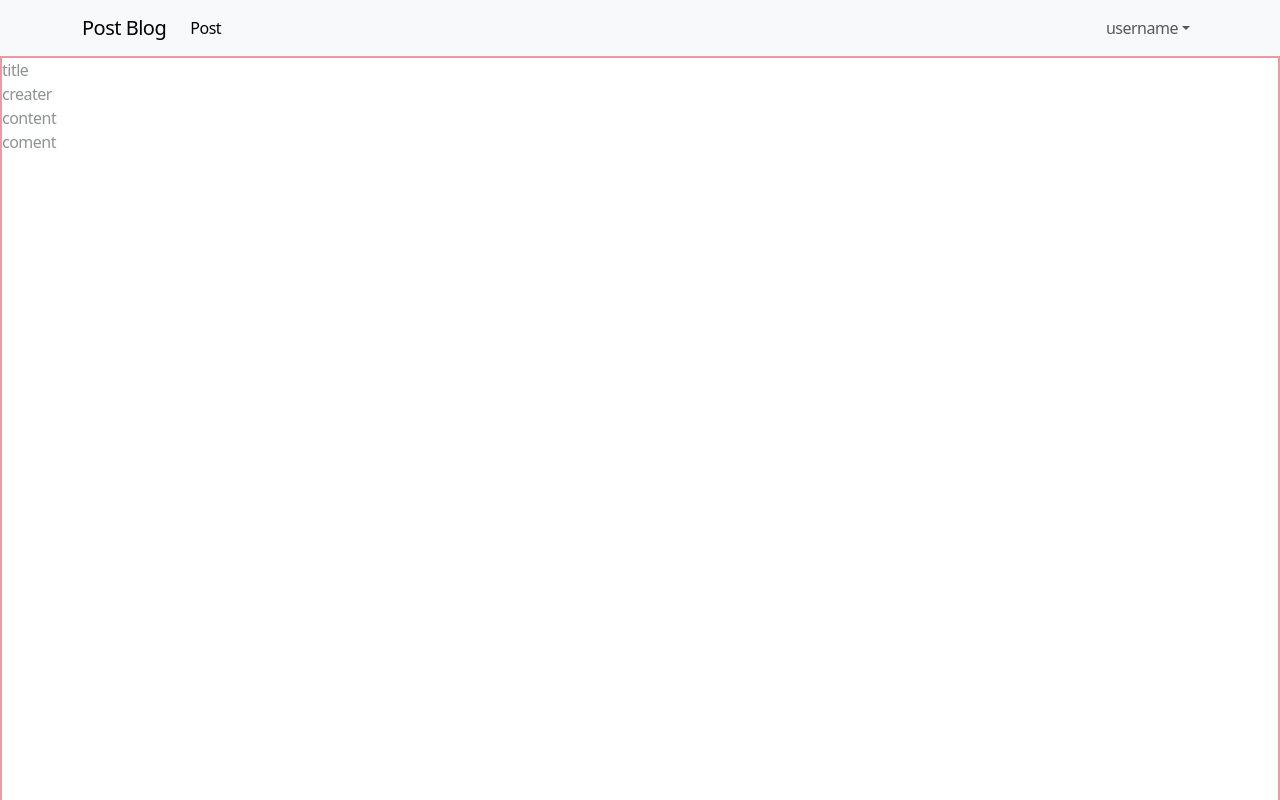
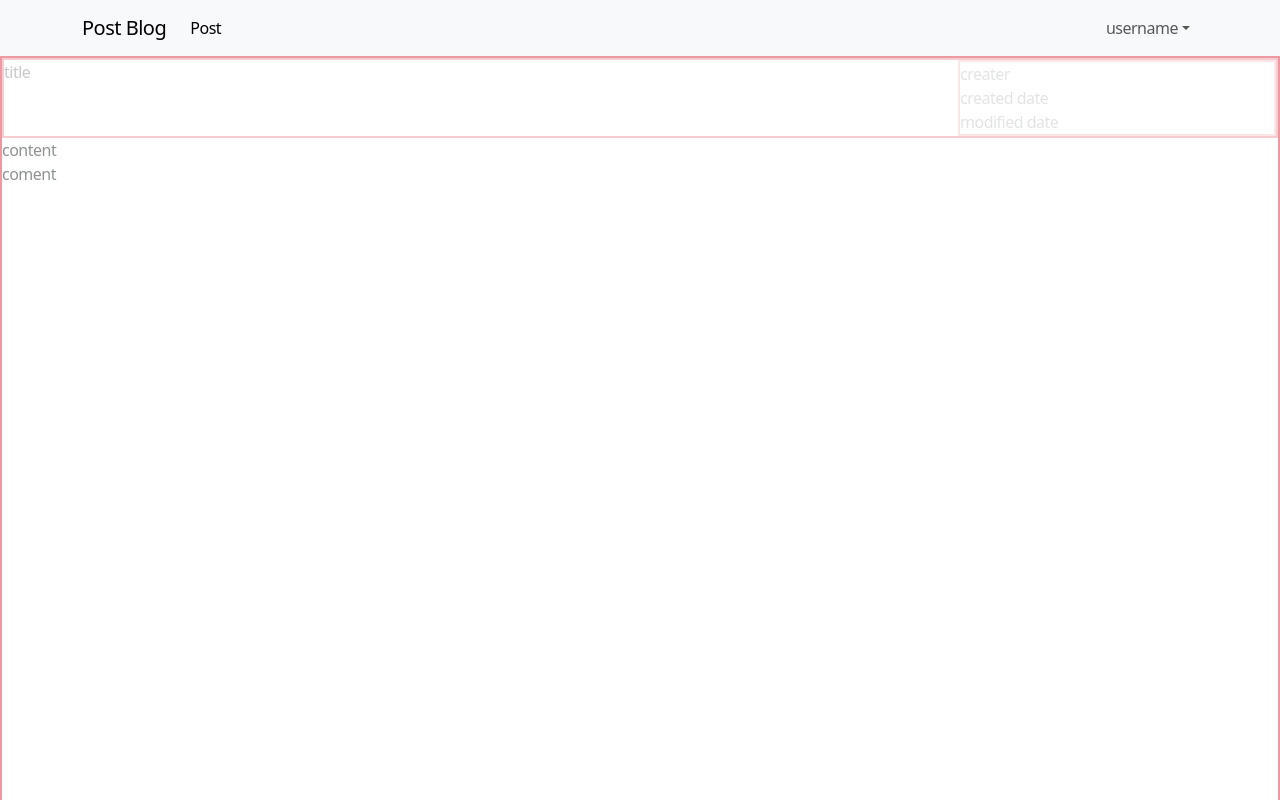
Before and after one commit to mothership2002/sample-fullstack, a React (Create React App) app in the folder react-client/: page / in a window 1280 px wide. Shown: the top 800 px of the page. Built offline with nearby package versions, Linux system fonts and the light colour scheme.

Commit message:
포스트 퍼블리싱

```diff
--- a/react-client/src/component/Post.js
+++ b/react-client/src/component/Post.js
@@ -3,13 +3,26 @@ import React from 'react'
 const Post = () => {
   const boardCss = 'border border-danger border-2 opacity-50'
   return (
-    <div className='border border-danger border-2 opacity-50 '
-    style={{height:'20893px'}}>
-      <div>
-        title
-      </div>
-      <div>
-        creater
+    <div className={boardCss + ' d-flex flex-column'}
+      style={{ height: '20893px' }}>
+      <div className={boardCss + ' d-flex justify-content-md-between'}>
+        <div style={{minWidth:'75%'}}>
+          title
+        </div>
+
+        <div className={boardCss + ' d-flex flex-md-column '}
+        style={{minWidth: '25%'}}>
+          <div>
+            creater
+          </div>
+          <div>
+            created date
+          </div>
+          <div>
+            modified date
+          </div>
+        </div>
+
       </div>
       <div>
         content
```
